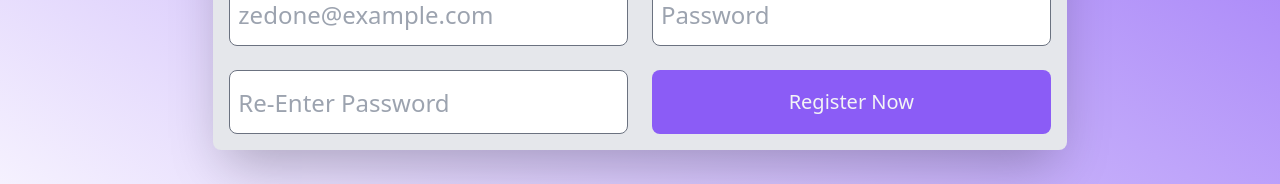
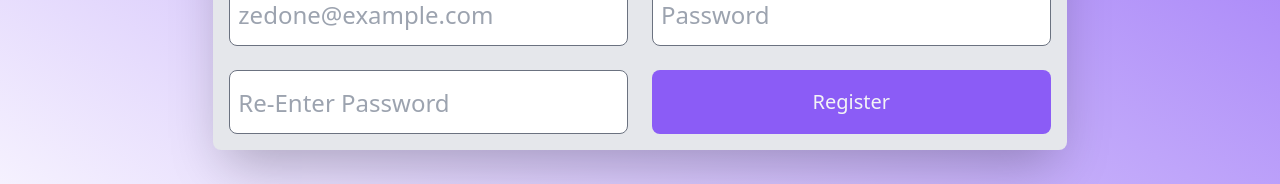
Before and after one commit to Deewiliams/zedone-interface, a React (Create React App) app in the folder user-login/: page /CompanyRegistration in a window 1280 px wide. Shown: the part 482-666 px from the top of the page. Built offline with nearby package versions, Linux system fonts and the light colour scheme.

Commit message:
created and updated Buttonprops

```diff
--- /dev/null
+++ b/user-login/src/components/Buttonprops.js
@@ -0,0 +1,14 @@
+import React from 'react'
+
+const Buttonprops = (props) => {
+    return (
+        <button className="bg-purple-500 text-gray-100 sm:text-2xl sm:py-2 sm:px-8
+        md:py-4 md:px-10 md:text-lg lg:py-4
+        lg:px-20 lg:text-xl hover:bg-purple-600
+        hover:text-white rounded-lg
+        "
+        > {props.button_name}</button>
+    )
+}
+
+export default Buttonprops
--- a/user-login/src/components/CompanyRegistration.js
+++ b/user-login/src/components/CompanyRegistration.js
@@ -1,5 +1,6 @@
 import React from 'react'
 import Input from '../components/Input'
+import Buttonprops from '../components/Buttonprops'
 
 
 const CompanyRegistration = () => {
@@ -44,14 +45,19 @@ const CompanyRegistration = () => {
                     <Input placeholder="Re-Enter Password"
                         type="password"
                     />
+                    <Buttonprops
+                       button_name= "Register"
+                    />
 
-                   <button className="bg-purple-500 text-gray-100 sm:text-2xl sm:py-2 sm:px-8
+
+
+                   {/* <button className="bg-purple-500 text-gray-100 sm:text-2xl sm:py-2 sm:px-8
                 md:py-4 md:px-10 md:text-lg lg:py-4
                 lg:px-20 lg:text-xl hover:bg-purple-600
                 hover:text-white rounded-lg
                 ">
                 Register Now
-                </button>
+                </button> */}
             </ul>
 
             </form>
--- a/user-login/src/components/Input.js
+++ b/user-login/src/components/Input.js
@@ -13,4 +13,3 @@ const Input = (props) => {
 }
 
 export default Input
-//
```
